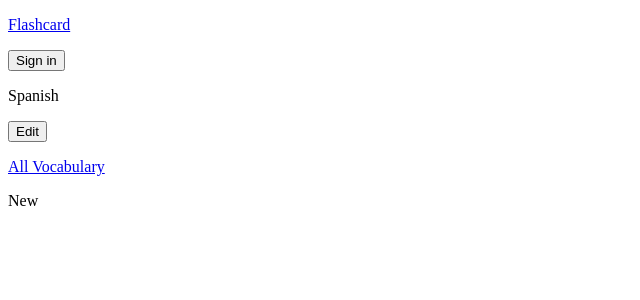
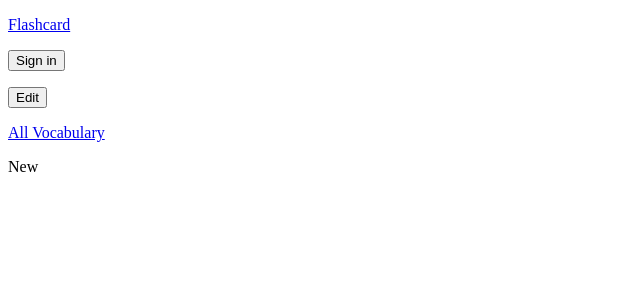
Before and after one commit to gabbate102/Flashcard-app, a Next.js app: page /topic-page in a window 1280 px wide. Shown: the top 300 px of the page, without its empty margins (0-640 px from the left). Built offline with nearby package versions, Linux system fonts and the light colour scheme; no server answers.

Commit message:
Update topic page component to display search parameter

```diff
--- a/src/app/topic-page/page.tsx
+++ b/src/app/topic-page/page.tsx
@@ -5,14 +5,14 @@ import Link from 'next/link'
 import { Button } from "@/components/ui/button";
 import { useState } from "react";
 
-export default function TopicPage() {
+export default function TopicPage({searchParams}: { searchParams: { topic: string } }) {
   const [topic, setTopic] = useState();
   return (
     <>
       <Navbar />
       <div className="container flex flex-col items-center">
         <div className="w-1/2 py-8 flex justify-between items-center">
-          <p className="text-2xl">Spanish</p>
+          <p className="text-2xl">{searchParams.topic}</p>
           <Link href={`/edit-page?topic=${topic}`}><Button>Edit</Button></Link>
         </div>
         <div className="flex flex-col w-1/2 my-auto gap-4">
```
